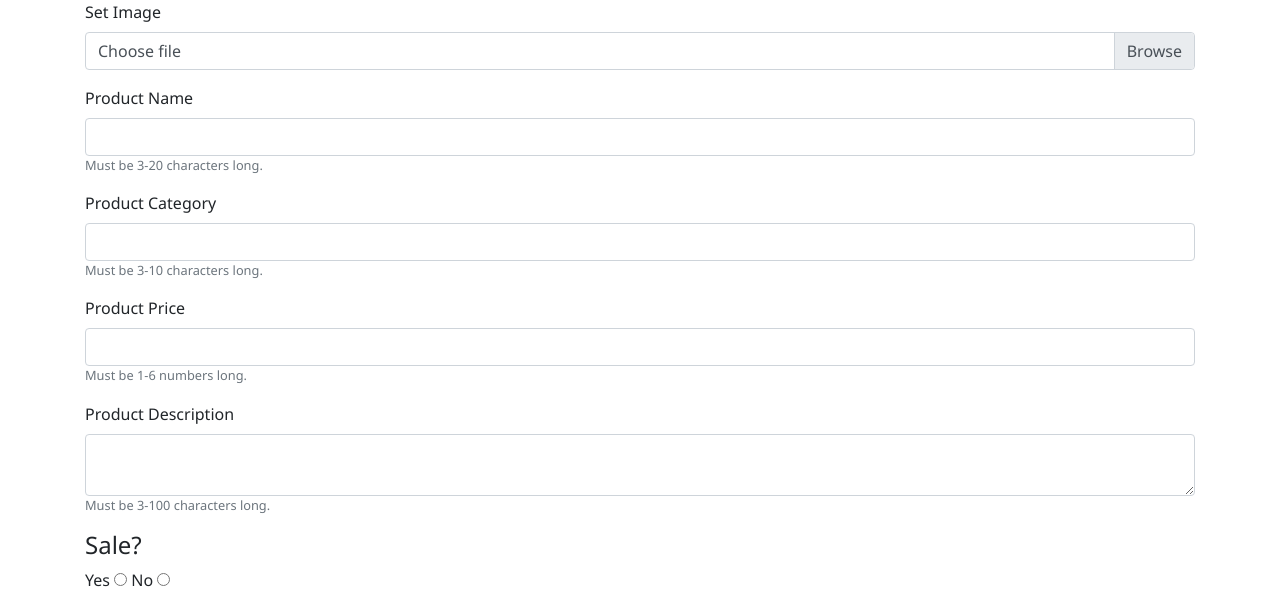
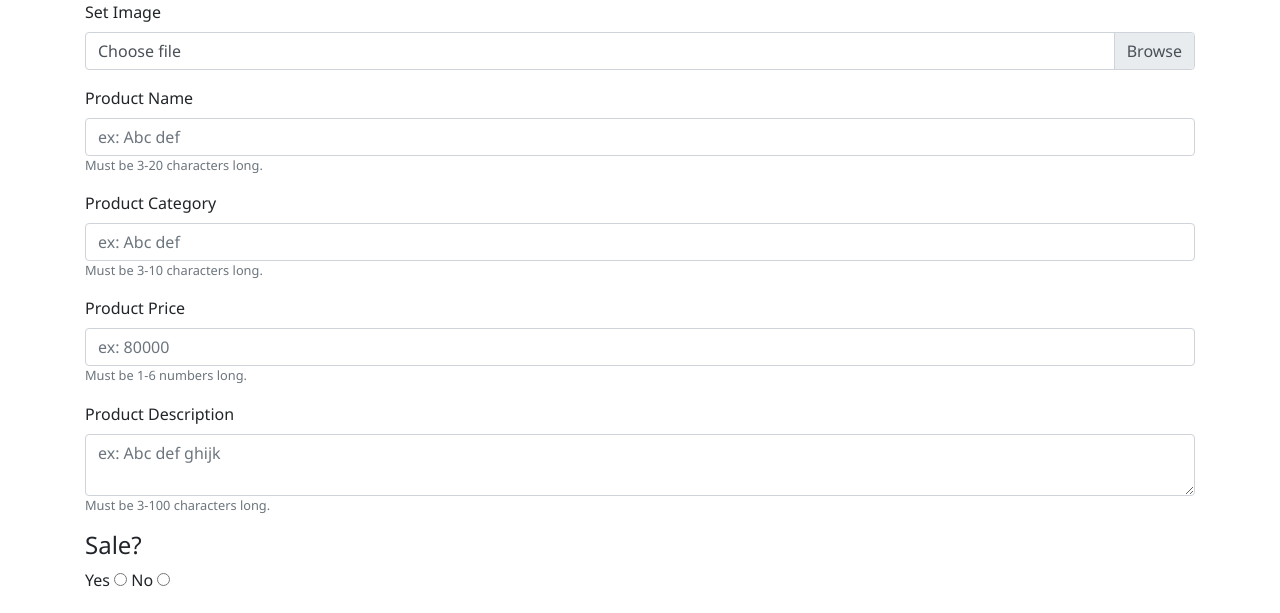
Before and after one commit to HafizZada16/CRUD-website-template, a plain HTML site: page index.html in a window 1280 px wide. Shown: the top 613 px of the page. Drawn offline with Linux system fonts and the light colour scheme.

Commit message:
Add files via upload

```diff
--- a/index.html
+++ b/index.html
@@ -42,22 +42,22 @@
 
         <div class="form-group">
             <label for="">Product Name</label>
-            <input type="text" class="form-control" id="nameInp">
+            <input type="text" placeholder="ex: Abc def" class="form-control" id="nameInp">
             <small class="text-muted"> Must be 3-20 characters long.</small>
         </div>
         <div class="form-group">
             <label for="">Product Category</label>
-            <input type="text" class="form-control" id="categoryInp">
+            <input type="text" placeholder="ex: Abc def" class="form-control" id="categoryInp">
             <small class="text-muted"> Must be 3-10 characters long.</small>
         </div>
         <div class="form-group">
             <label for="">Product Price</label>
-            <input type="text" class="form-control" id="priceInp">
+            <input type="text" placeholder="ex: 80000" class="form-control" id="priceInp">
             <small class="text-muted"> Must be 1-6 numbers long.</small>
         </div>
         <div class="form-group">
             <label for="">Product Description</label>
-            <textarea type="text" class="form-control" id="descInp"></textarea>
+            <textarea type="text" placeholder="ex: Abc def ghijk" class="form-control" id="descInp"></textarea>
             <small class="text-muted"> Must be 3-100 characters long.</small>
         </div>
 
```
